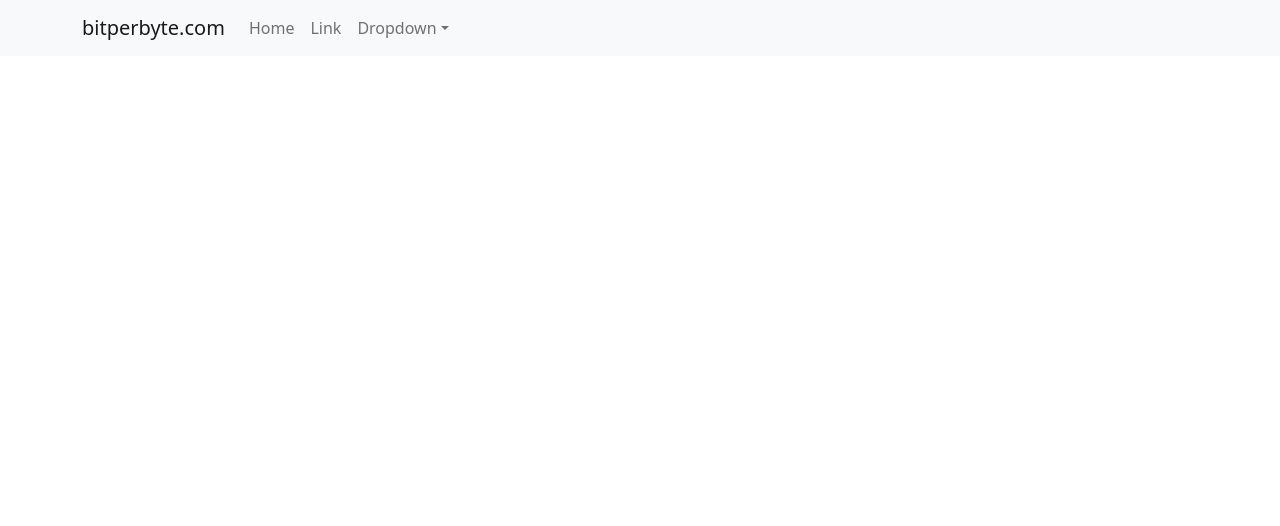
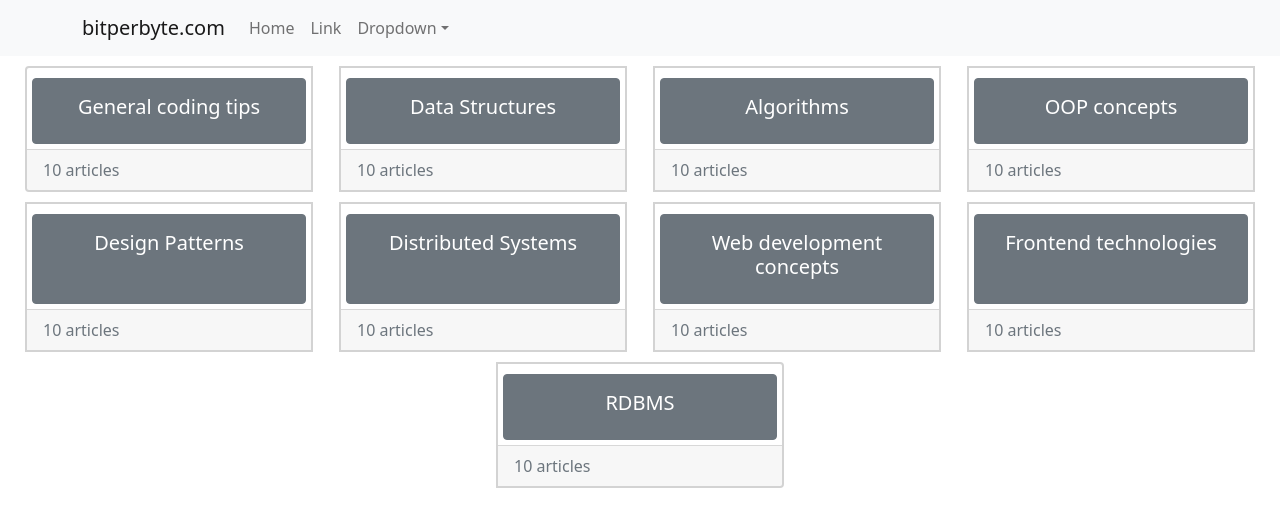
Before and after one commit to gaurav-guid/blog-frontend, a React (Create React App) app: page / in a window 1280 px wide. Shown: the top 526 px of the page. Built offline with nearby package versions, Linux system fonts and the light colour scheme.

Commit message:
=Got the layout ready for home page (displaying topic categories)

```diff
--- a/src/App.js
+++ b/src/App.js
@@ -2,11 +2,22 @@ import logo from './logo.svg';
 import './App.css';
 import { BrowserRouter } from 'react-router-dom';
 import NavBar from "./app-components/NavBar";
+import { Col, Container, Row } from 'react-bootstrap';
+import HomePage from './app-components/HomePage';
 
 function App() {
   return (
     <BrowserRouter>
       <NavBar />
+      <Container fluid>
+        <Row>
+          <Container>
+            <Col>
+              <HomePage />
+            </Col>
+          </Container>
+        </Row>
+      </Container>
     </BrowserRouter>
   );
 }
--- /dev/null
+++ b/src/app-components/HomePage.tsx
@@ -0,0 +1,25 @@
+import { CardGroup, Container } from "react-bootstrap";
+import TopicModel from "../models/TopicModel"
+import Topic from "./Topic";
+
+const HomePage = () => {
+
+    const topics: TopicModel[] = [
+        { TopicGuid : "e34965ca-e6a1-4782-82f4-2be6e180407c", Name : "General coding tips", Description : "" },
+        { TopicGuid : "64c545d9-c687-45a3-b338-a9b1cd28df5c", Name : "Data Structures", Description : "Microsoft" },
+        { TopicGuid : "1076bd95-5af3-4094-81b4-a2a8286983a7", Name : "Algorithms", Description : "" },
+        { TopicGuid : "729e304d-9cea-4b96-95bd-00c1471edc91", Name : "OOP concepts", Description : "" },
+        { TopicGuid : "280f072c-6ac0-4f0d-aefc-d0fbc4c6489e", Name : "Design Patterns", Description : "" },
+        { TopicGuid : "8c864be9-9e83-44ac-989a-8b408b89e343", Name : "Distributed Systems", Description : "" },
+        { TopicGuid : "df2f25b5-ac0f-4fc8-96fe-55747a2e832e", Name : "Web development concepts", Description : "" },
+        { TopicGuid : "61e1000f-19fc-4cb8-9838-5a70be36fd50", Name : "Frontend technologies", Description : "" },
+        { TopicGuid : "22de9c73-1def-4e8e-8e95-87aa533eb4c8", Name : "RDBMS", Description : "" }
+    ]
+    return (
+        <CardGroup style={{ display: 'flex', justifyContent: 'space-around' }}>
+            { topics.map(t => <Topic topicModel={t} />) }
+        </CardGroup>
+    )
+}
+
+export default HomePage;
--- /dev/null
+++ b/src/app-components/Topic.tsx
@@ -0,0 +1,16 @@
+import { Badge, Button, Card } from "react-bootstrap";
+import TopicModel from "../models/TopicModel";
+
+
+const Topic : React.FC<{topicModel: TopicModel}> = ({ topicModel }) => {
+    return (
+        <Card style={{ minWidth: '18rem', maxWidth: '18rem', marginTop: '10px', marginLeft: '5px', marginRight: '5px', border: '2px solid lightgray' }}>
+            <Card.Body className="btn btn-secondary" style={{marginTop: '10px', marginBottom: '5px', marginLeft: '5px', marginRight: '5px'}}>
+                <h5>{topicModel.Name}</h5>
+            </Card.Body>
+            <Card.Footer className="text-muted">10 articles</Card.Footer>
+        </Card>
+    )
+}
+
+export default Topic;
--- /dev/null
+++ b/src/models/TopicModel.ts
@@ -0,0 +1,6 @@
+
+export default class TopicModel {
+    public TopicGuid : string;  //DEBT: use GUID data type instead.
+    public Name : string;
+    public Description : string;
+}
```
